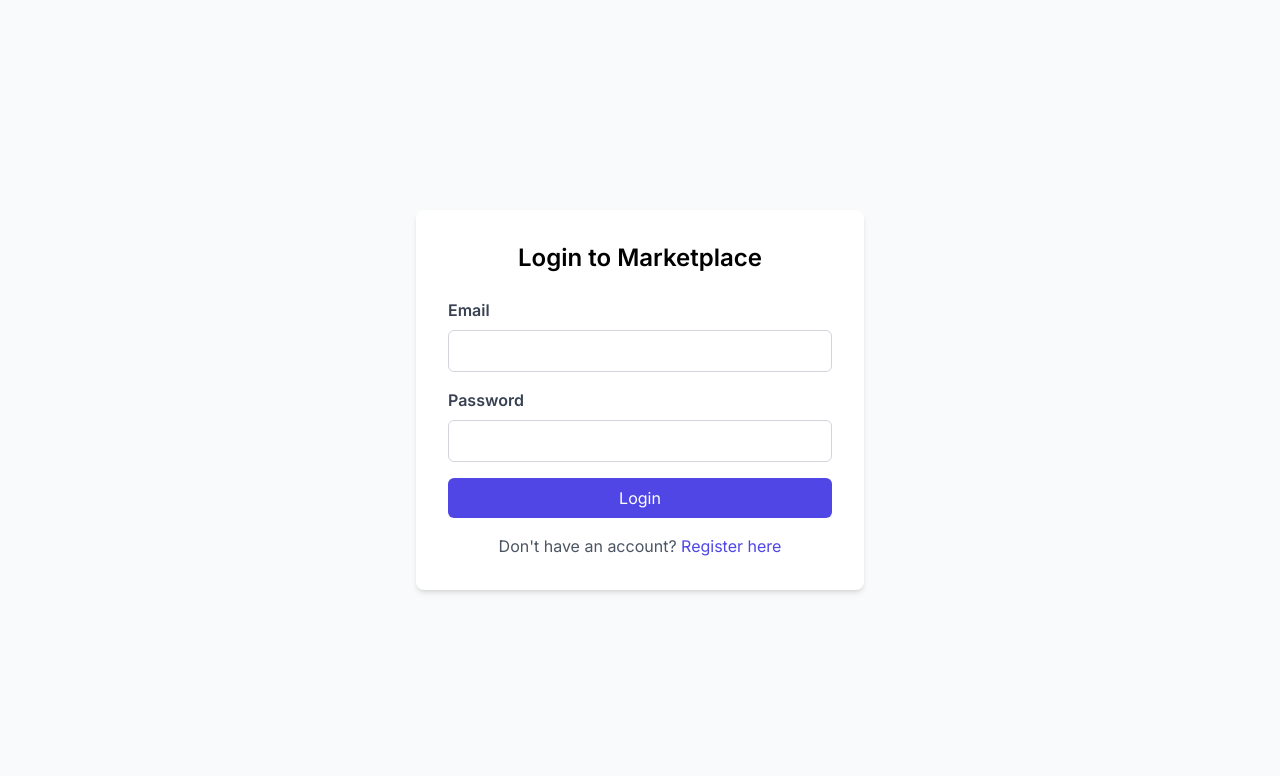
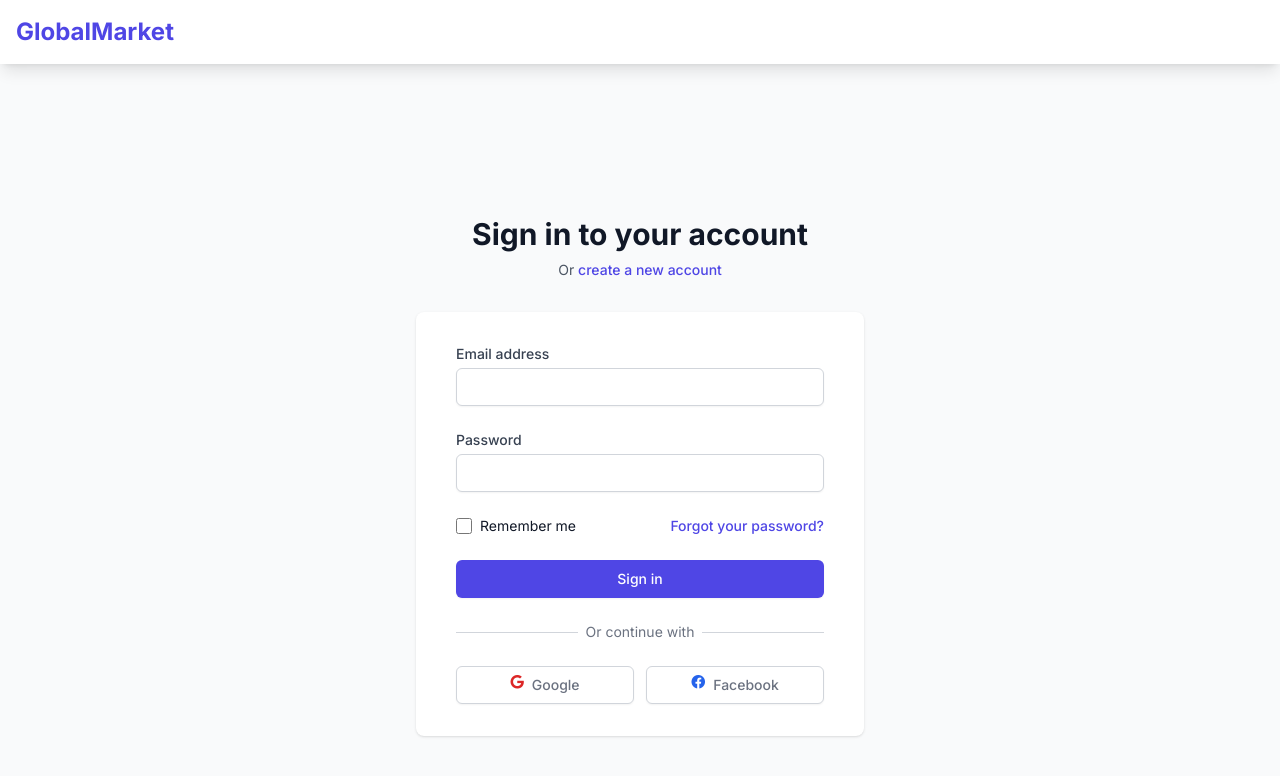
Before and after one commit to ultra1tech/blackboxai-1745256943612, a plain HTML site: page frontend/login.html in a window 1280 px wide. Drawn offline with nearby package versions, Linux system fonts and the light colour scheme.

Commit message:
Add frontend/login.html 1745261247612

```diff
--- a/frontend/login.html
+++ b/frontend/login.html
@@ -1,59 +1,188 @@
 <!DOCTYPE html>
 <html lang="en">
 <head>
-  <meta charset="UTF-8" />
-  <meta name="viewport" content="width=device-width, initial-scale=1" />
-  <title>Marketplace - Login</title>
+    <meta charset="UTF-8">
+    <meta name="viewport" content="width=device-width, initial-scale=1.0">
+    <title>Login - GlobalMarket</title>
+
+    <!-- Tailwind CSS -->
     <script src="https://cdn.tailwindcss.com"></script>
-  <link rel="stylesheet" href="https://cdnjs.cloudflare.com/ajax/libs/font-awesome/6.0.0-beta3/css/all.min.css" />
-  <link href="https://fonts.googleapis.com/css2?family=Inter:wght@400;600&display=swap" rel="stylesheet" />
+
+    <!-- Google Fonts -->
+    <link href="https://fonts.googleapis.com/css2?family=Inter:wght@400;500;600;700&display=swap" rel="stylesheet">
+
+    <!-- Font Awesome -->
+    <link rel="stylesheet" href="https://cdnjs.cloudflare.com/ajax/libs/font-awesome/6.0.0-beta3/css/all.min.css">
+
     <style>
         body {
             font-family: 'Inter', sans-serif;
         }
     </style>
 </head>
-<body class="bg-gray-50 min-h-screen flex items-center justify-center">
-  <div class="bg-white p-8 rounded-lg shadow-md w-full max-w-md">
-    <h2 class="text-2xl font-bold mb-6 text-center">Login to Marketplace</h2>
-    <form id="login-form" class="space-y-4">
-      <div>
-        <label for="email" class="block text-gray-700 font-semibold mb-2">Email</label>
-        <input type="email" id="email" name="email" required class="w-full border border-gray-300 rounded-md p-2" />
+<body class="bg-gray-50">
+    <!-- Navigation -->
+    <nav class="bg-white shadow-lg">
+        <div class="max-w-7xl mx-auto px-4">
+            <div class="flex justify-between h-16">
+                <div class="flex">
+                    <!-- Logo -->
+                    <div class="flex-shrink-0 flex items-center">
+                        <a href="/" class="text-2xl font-bold text-indigo-600">GlobalMarket</a>
                     </div>
-      <div>
-        <label for="password" class="block text-gray-700 font-semibold mb-2">Password</label>
-        <input type="password" id="password" name="password" required class="w-full border border-gray-300 rounded-md p-2" />
                 </div>
-      <button type="submit" class="w-full bg-indigo-600 text-white py-2 rounded-md hover:bg-indigo-700 transition">Login</button>
-    </form>
-    <p class="mt-4 text-center text-gray-600">
-      Don't have an account?
-      <a href="register.html" class="text-indigo-600 hover:underline">Register here</a>
+            </div>
+        </div>
+    </nav>
+
+    <!-- Login Form -->
+    <div class="min-h-screen flex flex-col justify-center py-12 sm:px-6 lg:px-8">
+        <div class="sm:mx-auto sm:w-full sm:max-w-md">
+            <h2 class="mt-6 text-center text-3xl font-extrabold text-gray-900">
+                Sign in to your account
+            </h2>
+            <p class="mt-2 text-center text-sm text-gray-600">
+                Or
+                <a href="/register.html" class="font-medium text-indigo-600 hover:text-indigo-500">
+                    create a new account
+                </a>
             </p>
         </div>
+
+        <div class="mt-8 sm:mx-auto sm:w-full sm:max-w-md">
+            <div class="bg-white py-8 px-4 shadow sm:rounded-lg sm:px-10">
+                <form class="space-y-6" id="loginForm">
+                    <div>
+                        <label for="email" class="block text-sm font-medium text-gray-700">
+                            Email address
+                        </label>
+                        <div class="mt-1">
+                            <input id="email" name="email" type="email" autocomplete="email" required
+                                class="appearance-none block w-full px-3 py-2 border border-gray-300 rounded-md shadow-sm placeholder-gray-400 focus:outline-none focus:ring-indigo-500 focus:border-indigo-500 sm:text-sm">
+                        </div>
+                    </div>
+
+                    <div>
+                        <label for="password" class="block text-sm font-medium text-gray-700">
+                            Password
+                        </label>
+                        <div class="mt-1">
+                            <input id="password" name="password" type="password" autocomplete="current-password" required
+                                class="appearance-none block w-full px-3 py-2 border border-gray-300 rounded-md shadow-sm placeholder-gray-400 focus:outline-none focus:ring-indigo-500 focus:border-indigo-500 sm:text-sm">
+                        </div>
+                    </div>
+
+                    <div class="flex items-center justify-between">
+                        <div class="flex items-center">
+                            <input id="remember_me" name="remember_me" type="checkbox"
+                                class="h-4 w-4 text-indigo-600 focus:ring-indigo-500 border-gray-300 rounded">
+                            <label for="remember_me" class="ml-2 block text-sm text-gray-900">
+                                Remember me
+                            </label>
+                        </div>
+
+                        <div class="text-sm">
+                            <a href="#" class="font-medium text-indigo-600 hover:text-indigo-500">
+                                Forgot your password?
+                            </a>
+                        </div>
+                    </div>
+
+                    <div>
+                        <button type="submit"
+                            class="w-full flex justify-center py-2 px-4 border border-transparent rounded-md shadow-sm text-sm font-medium text-white bg-indigo-600 hover:bg-indigo-700 focus:outline-none focus:ring-2 focus:ring-offset-2 focus:ring-indigo-500">
+                            Sign in
+                        </button>
+                    </div>
+                </form>
+
+                <div class="mt-6">
+                    <div class="relative">
+                        <div class="absolute inset-0 flex items-center">
+                            <div class="w-full border-t border-gray-300"></div>
+                        </div>
+                        <div class="relative flex justify-center text-sm">
+                            <span class="px-2 bg-white text-gray-500">
+                                Or continue with
+                            </span>
+                        </div>
+                    </div>
+
+                    <div class="mt-6 grid grid-cols-2 gap-3">
+                        <div>
+                            <a href="#"
+                                class="w-full inline-flex justify-center py-2 px-4 border border-gray-300 rounded-md shadow-sm bg-white text-sm font-medium text-gray-500 hover:bg-gray-50">
+                                <i class="fab fa-google text-red-600"></i>
+                                <span class="ml-2">Google</span>
+                            </a>
+                        </div>
+
+                        <div>
+                            <a href="#"
+                                class="w-full inline-flex justify-center py-2 px-4 border border-gray-300 rounded-md shadow-sm bg-white text-sm font-medium text-gray-500 hover:bg-gray-50">
+                                <i class="fab fa-facebook text-blue-600"></i>
+                                <span class="ml-2">Facebook</span>
+                            </a>
+                        </div>
+                    </div>
+                </div>
+            </div>
+        </div>
+    </div>
+
+    <!-- Alert Component -->
+    <div id="alert" class="fixed bottom-4 right-4 hidden">
+        <div class="rounded-md p-4"></div>
+    </div>
+
     <script>
-    document.getElementById('login-form').addEventListener('submit', async (e) => {
+        document.getElementById('loginForm').addEventListener('submit', async (e) => {
             e.preventDefault();
-      const email = e.target.email.value;
-      const password = e.target.password.value;
+
+            const email = document.getElementById('email').value;
+            const password = document.getElementById('password').value;
+
             try {
                 const response = await fetch('http://localhost:8000/token', {
                     method: 'POST',
-          headers: { 'Content-Type': 'application/x-www-form-urlencoded' },
-          body: new URLSearchParams({ username: email, password }),
+                    headers: {
+                        'Content-Type': 'application/x-www-form-urlencoded',
+                    },
+                    body: `username=${encodeURIComponent(email)}&password=${encodeURIComponent(password)}`
                 });
-        if (!response.ok) {
-          throw new Error('Login failed');
+
+                const data = await response.json();
+
+                if (response.ok) {
+                    // Store token
+                    localStorage.setItem('token', data.access_token);
+                    localStorage.setItem('user', JSON.stringify(data.user));
+
+                    // Redirect based on user type
+                    if (data.user.user_type === 'seller') {
+                        window.location.href = '/seller-dashboard.html';
+                    } else {
+                        window.location.href = '/buyer-dashboard.html';
                     }
-        const data = await response.json();
-        localStorage.setItem('access_token', data.access_token);
-        alert('Login successful');
-        window.location.href = 'shop.html';
+                } else {
+                    showAlert('error', data.detail || 'Login failed');
+                }
             } catch (error) {
-        alert(error.message);
+                showAlert('error', 'An error occurred. Please try again.');
             }
         });
+
+        function showAlert(type, message) {
+            const alert = document.getElementById('alert');
+            const alertContent = alert.querySelector('div');
+
+            alertContent.className = 'rounded-md p-4 ' +
+                (type === 'error' ? 'bg-red-50 text-red-800' : 'bg-green-50 text-green-800');
+            alertContent.textContent = message;
+
+            alert.classList.remove('hidden');
+            setTimeout(() => alert.classList.add('hidden'), 3000);
+        }
     </script>
 </body>
 </html>
```
Lines whose indentation alone changed are shown as unchanged.
